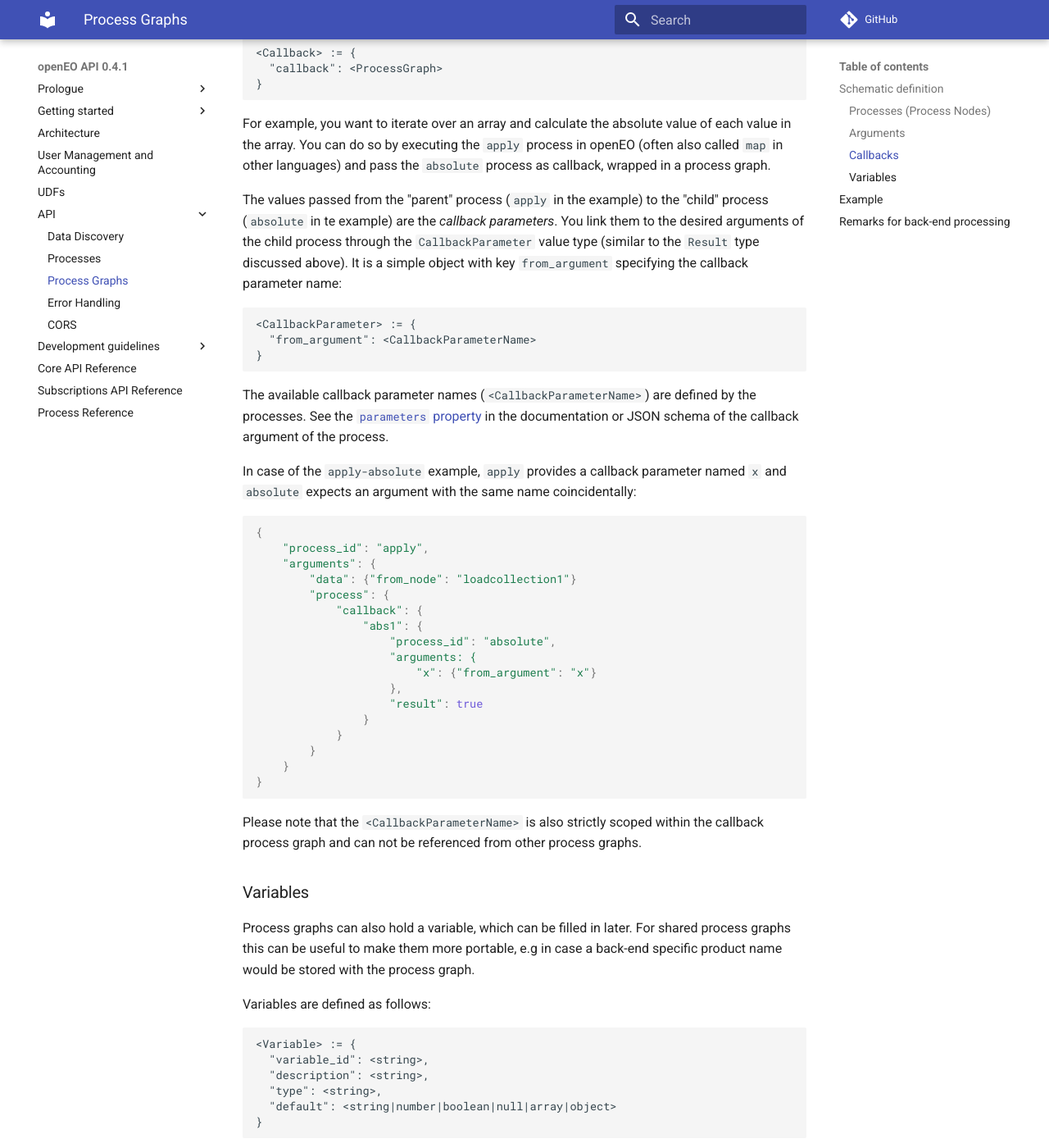
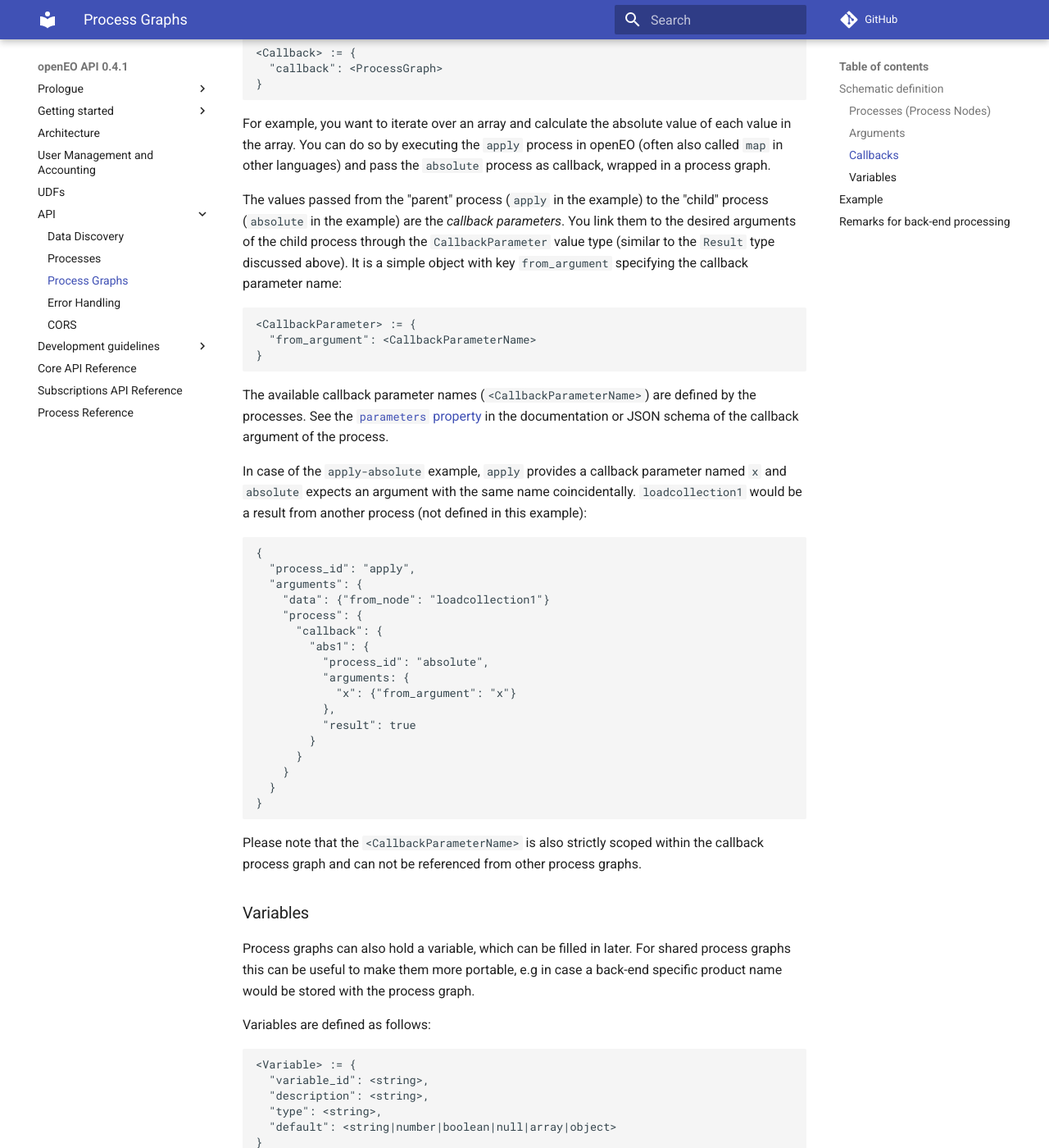
Before and after one commit to Open-EO/openeo-api, an MkDocs documentation site: the page built from docs/processgraphs.md, in a window 1280 px wide and 1400 px high, scrolled down 2338 px. Shown: the whole window at 82% size. Built offline with MkDocs 1.6.1 and Material for MkDocs 9.7.7, drawn with Linux system fonts in a browser that asks for light colours; comment, search, counter and statistics services are not loaded; some of the changed text lies outside the part shown.

Commit message:
Fixed minor issues for consistency

````diff
--- a/docs/processgraphs.md
+++ b/docs/processgraphs.md
@@ -62,9 +62,11 @@
 
 - A value of type `<Result>` is simply an object with a key `from_node` with a `<ProcessNodeIdentifier>` as value, which tells the back-end that the process expects the result (i.e. the return value) from another node to be passed as argument:
 
-        <Result> := {
-          "from_node": <ProcessNodeIdentifier>
-        }
+    ```
+    <Result> := {
+      "from_node": <ProcessNodeIdentifier>
+    }
+    ```
 
     Note that the `<ProcessNodeIdentifier>` is strictly scoped and can only referenced from within the same process graph, i.e. can not be referenced in child or parent process graphs.
 
@@ -72,8 +74,6 @@
 
 
 **Important:** Arrays and objects can also contain any of the data types defined above for `<ArgumentValue>`. So back-ends must *fully* traverse the process graphs, including all children.
-
-
 
 
 ### Callbacks
@@ -90,7 +90,7 @@
 For example, you want to iterate over an array and calculate the absolute value of each value in the array.
 You can do so by executing the `apply` process in openEO (often also called `map` in other languages) and pass the `absolute` process as callback, wrapped in a process graph.
 
-The values passed from the "parent" process (`apply` in the example) to the "child" process (`absolute` in te example) are the *callback parameters*.
+The values passed from the "parent" process (`apply` in the example) to the "child" process (`absolute` in the example) are the *callback parameters*.
 You link them to the desired arguments of the child process through the `CallbackParameter` value type (similar to the `Result` type discussed above).
 It is a simple object with key `from_argument` specifying the callback parameter name:
 
@@ -104,26 +104,28 @@
 See the [`parameters` property](processes.md#callbacks) in the documentation or JSON schema of the callback argument of the process.
 
 In case of the `apply-absolute` example, `apply` provides a callback parameter named `x`
-and `absolute` expects an argument with the same name coincidentally:
+and `absolute` expects an argument with the same name coincidentally.
+`loadcollection1` would be a result from another process (not defined in this example):
 
-    {
-        "process_id": "apply",
-        "arguments": {
-            "data": {"from_node": "loadcollection1"}
-            "process": {
-                "callback": {
-                    "abs1": {
-                        "process_id": "absolute",
-                        "arguments: {
-                            "x": {"from_argument": "x"}
-                        },
-                        "result": true
-                    }
-                }
-            }
+```
+{
+  "process_id": "apply",
+  "arguments": {
+    "data": {"from_node": "loadcollection1"}
+    "process": {
+      "callback": {
+        "abs1": {
+          "process_id": "absolute",
+          "arguments: {
+            "x": {"from_argument": "x"}
+          },
+          "result": true
         }
+      }
     }
-
+  }
+}
+```
 
 
 Please note that the `<CallbackParameterName>` is also strictly scoped within the callback process graph and can not be referenced from other process graphs.
````
